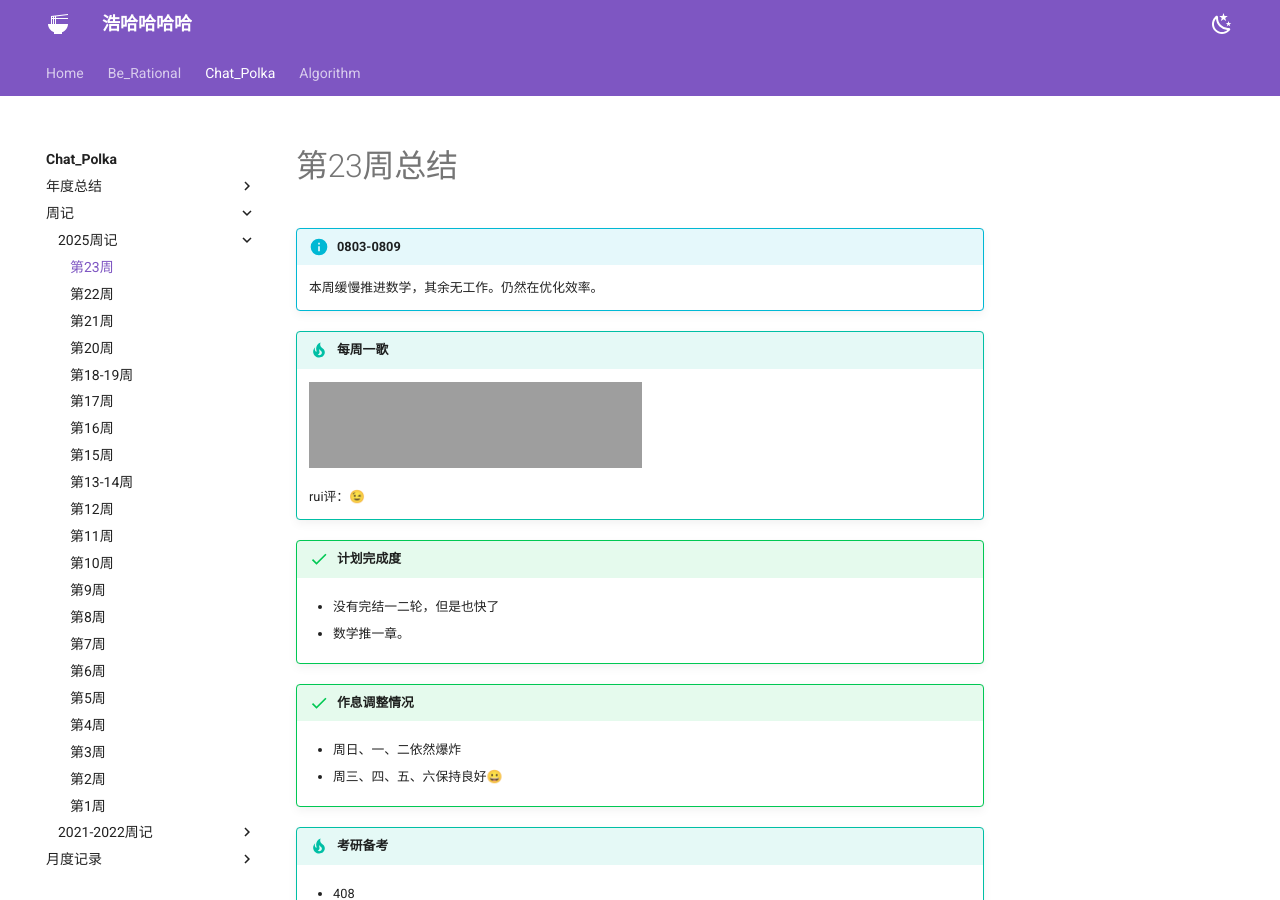
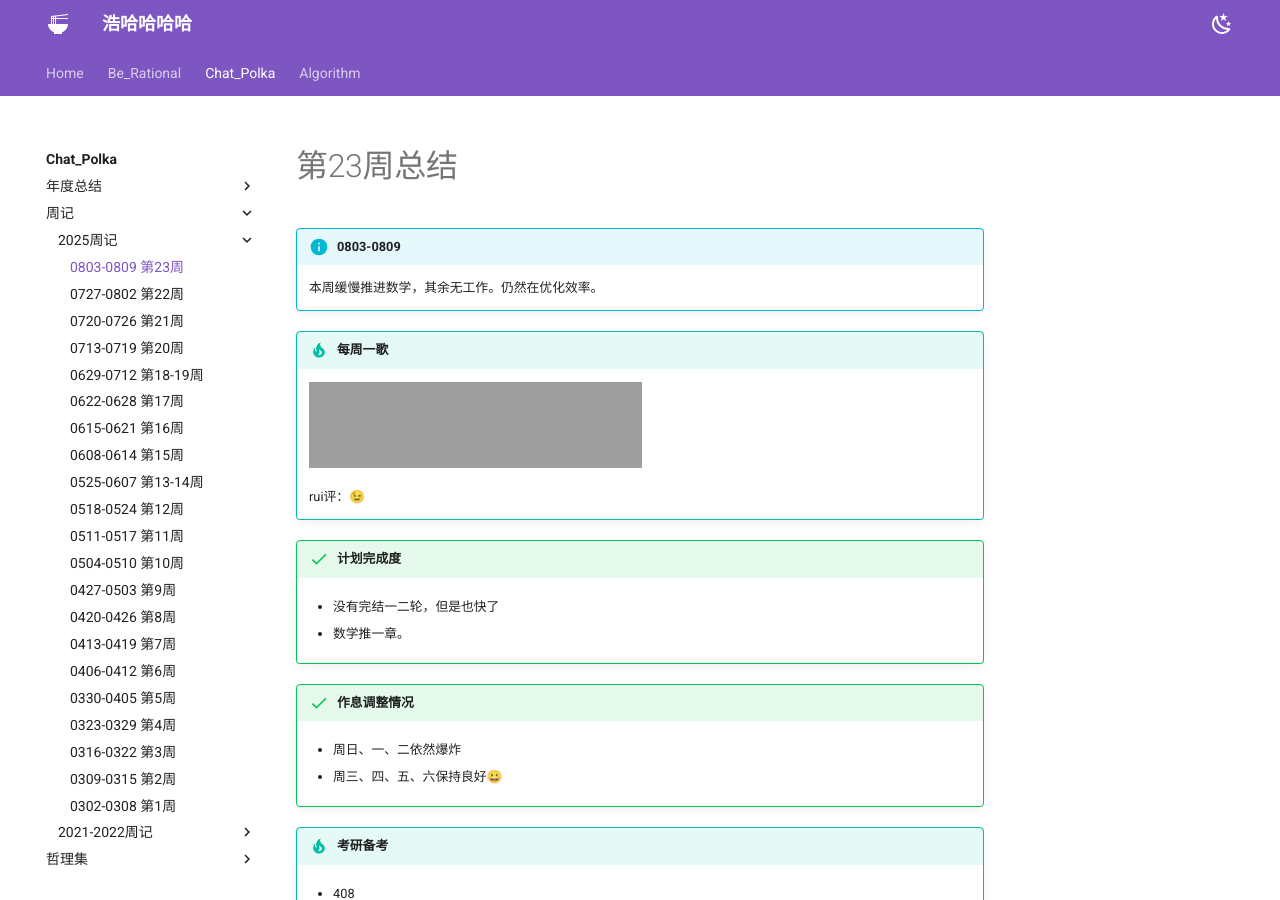
Before and after one commit to Haohahahaha/chat, an MkDocs documentation site: the page built from docs/1-Weekly/2025/0803-0809-23rd.md, in a window 1280 px wide and 900 px high. Built offline with MkDocs 1.6.1 and Material for MkDocs 9.7.7, drawn with Linux system fonts in a browser that asks for light colours; grey boxes are pictures that could not be loaded.

Commit message:
2025-08-21_08:54:14 update

```diff
--- a/mkdocs.yml
+++ b/mkdocs.yml
@@ -49,27 +49,27 @@
     - 周记:
       - 2025周记:
         - 1-Weekly/2025/index.md
-        - 第23周: 1-Weekly/2025/0803-0809-23rd.md
-        - 第22周: 1-Weekly/2025/0727-0802-22nd.md
-        - 第21周: 1-Weekly/2025/0720-0726-21st.md
-        - 第20周: 1-Weekly/2025/0713-0719-20th.md
-        - 第18-19周: 1-Weekly/2025/0629-0712-18&19th.md
-        - 第17周: 1-Weekly/2025/0622-0628-17th.md
-        - 第16周: 1-Weekly/2025/0615-0621-16th.md
-        - 第15周: 1-Weekly/2025/0608-0614-15th.md
-        - 第13-14周: 1-Weekly/2025/0525-0607-13&14th.md
-        - 第12周: 1-Weekly/2025/0518-0524-12th.md
-        - 第11周: 1-Weekly/2025/0511-0517-11th.md
-        - 第10周: 1-Weekly/2025/0504-0510-10th.md
-        - 第9周: 1-Weekly/2025/0427-0503-9th.md
-        - 第8周: 1-Weekly/2025/0420-0426-8th.md
-        - 第7周: 1-Weekly/2025/0413-0419-7th.md
-        - 第6周: 1-Weekly/2025/0406-0412-6th.md
-        - 第5周: 1-Weekly/2025/0330-0405-5th.md
-        - 第4周: 1-Weekly/2025/0323-0329-4th.md
-        - 第3周: 1-Weekly/2025/0316-0322-3rd.md
-        - 第2周: 1-Weekly/2025/0309-0315-2nd.md
-        - 第1周: 1-Weekly/2025/0302-0308-1st.md
+        - 0803-0809 第23周: 1-Weekly/2025/0803-0809-23rd.md
+        - 0727-0802 第22周: 1-Weekly/2025/0727-0802-22nd.md
+        - 0720-0726 第21周: 1-Weekly/2025/0720-0726-21st.md
+        - 0713-0719 第20周: 1-Weekly/2025/0713-0719-20th.md
+        - 0629-0712 第18-19周: 1-Weekly/2025/0629-0712-18&19th.md
+        - 0622-0628 第17周: 1-Weekly/2025/0622-0628-17th.md
+        - 0615-0621 第16周: 1-Weekly/2025/0615-0621-16th.md
+        - 0608-0614 第15周: 1-Weekly/2025/0608-0614-15th.md
+        - 0525-0607 第13-14周: 1-Weekly/2025/0525-0607-13&14th.md
+        - 0518-0524 第12周: 1-Weekly/2025/0518-0524-12th.md
+        - 0511-0517 第11周: 1-Weekly/2025/0511-0517-11th.md
+        - 0504-0510 第10周: 1-Weekly/2025/0504-0510-10th.md
+        - 0427-0503 第9周: 1-Weekly/2025/0427-0503-9th.md
+        - 0420-0426 第8周: 1-Weekly/2025/0420-0426-8th.md
+        - 0413-0419 第7周: 1-Weekly/2025/0413-0419-7th.md
+        - 0406-0412 第6周: 1-Weekly/2025/0406-0412-6th.md
+        - 0330-0405 第5周: 1-Weekly/2025/0330-0405-5th.md
+        - 0323-0329 第4周: 1-Weekly/2025/0323-0329-4th.md
+        - 0316-0322 第3周: 1-Weekly/2025/0316-0322-3rd.md
+        - 0309-0315 第2周: 1-Weekly/2025/0309-0315-2nd.md
+        - 0302-0308 第1周: 1-Weekly/2025/0302-0308-1st.md
       - 2021-2022周记:
         - 总览: 1-Weekly/2021-2022/0_Week_summary_by_Zhang-Hanzhe.md
         - 第1周: 1-Weekly/2021-2022/1st_week_by_Zhang-Hanzhe.md
@@ -100,6 +100,9 @@
         - 第50周: 1-Weekly/2021-2022/50th_week_by_Zhang-Hanzhe.md
         - 第51-52周: 1-Weekly/2021-2022/51-52th_week_by_Zhang-Hanzhe.md
         - 第53-57周: 1-Weekly/2021-2022/53-57th_week_by_Zhang-Hanzhe.md
+    - 哲理集:
+      - 8-Philoreason/index.md
+      - 【随笔】夕阳无限好 黄昏也亦然: 8-Philoreason/01.md
     - 月度记录:
       - 2024年02月: 2-Monthly/2024-02.md
       - 2024年01月: 2-Monthly/2024-01.md
```
Also changed, not shown: docs/8-Philoreason/01.md (added, +24 -0 lines), docs/8-Philoreason/index.md (added, +12 -0 lines).
